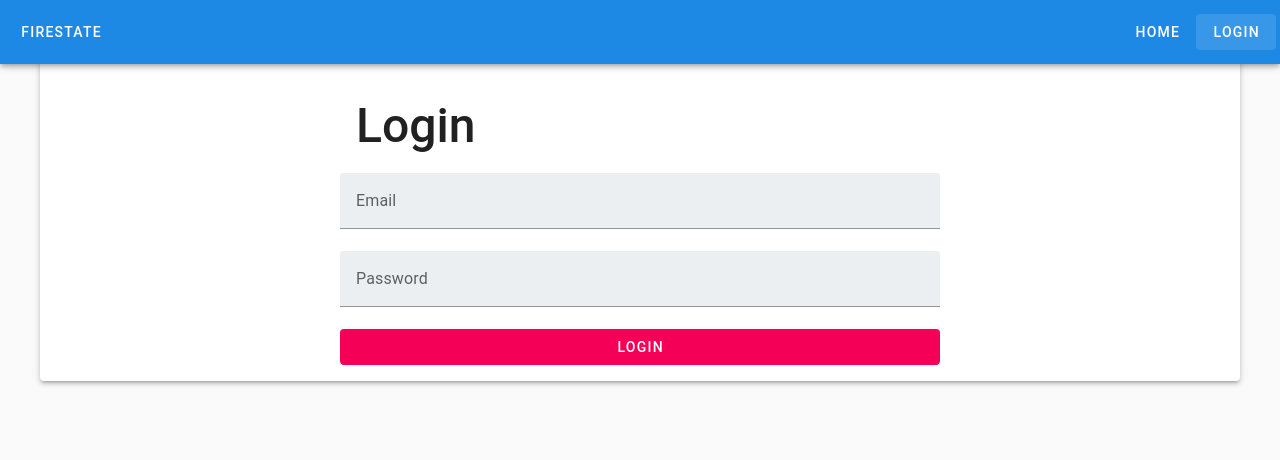
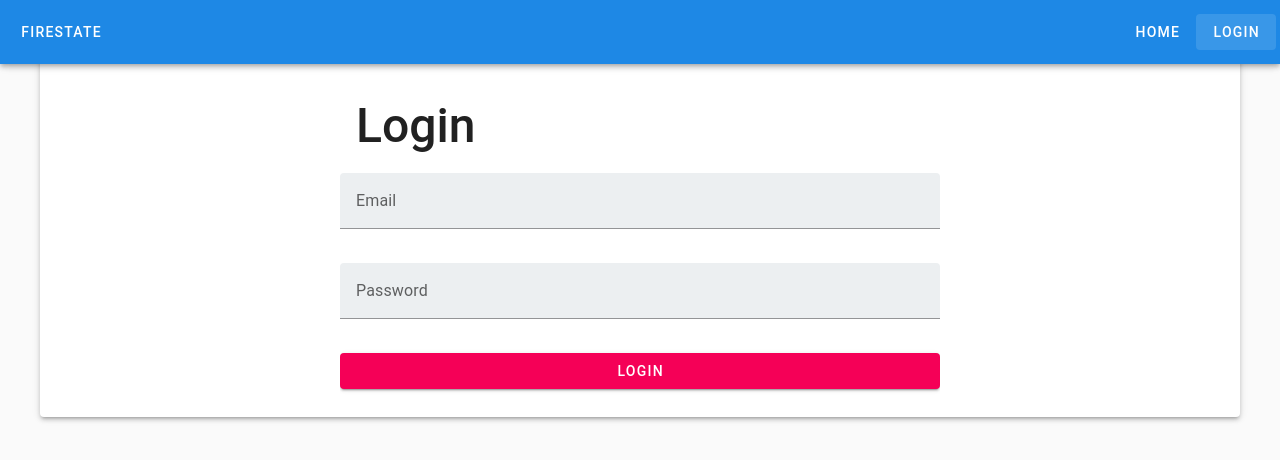
Before and after one commit to mcplux/firestate, a Vue app: page /login in a window 1280 px wide. Shown: the top 460 px of the page. Built offline with nearby package versions, Linux system fonts and the light colour scheme.

Commit message:
Validate form with VeeValidate

```diff
--- a/package.json
+++ b/package.json
@@ -12,6 +12,7 @@
   },
   "dependencies": {
     "pinia": "^2.1.7",
+    "vee-validate": "^4.13.2",
     "vue": "^3.4.29",
     "vue-router": "^4.3.3",
     "vuetify": "^3.6.13"
--- /dev/null
+++ b/src/validation/loginSchema.ts
@@ -0,0 +1,18 @@
+export const loginSchema = {
+  email(value: string) {
+    if (!value) {
+      return 'This field is required'
+    }
+
+    const regex = /^[A-Z0-9._%+-]+@[A-Z0-9.-]+\.[A-Z]{2,4}$/i
+    if (!regex.test(value)) {
+      return 'Invalid email'
+    }
+
+    return true;
+  },
+  password(value: string) {
+    if (value) return true
+    return 'This field is required'
+  }
+}
--- a/src/views/LoginView.vue
+++ b/src/views/LoginView.vue
@@ -1,5 +1,15 @@
 <script setup lang="ts">
+import { useField, useForm } from 'vee-validate'
+import { loginSchema } from '@/validation/loginSchema'
 
+const { handleSubmit } = useForm({ validationSchema: loginSchema })
+
+const email = useField('email')
+const password = useField('password')
+
+console.log(email)
+
+const submit = handleSubmit(() => console.log('Sending...'))
 </script>
 
 <template>
@@ -13,15 +23,21 @@
         type="email"
         label="Email"
         bg-color="blue-grey-lighten-5"
+        class="mb-3"
+        v-model="email.value.value"
+        :error-messages="email.errorMessage.value"
       />
 
       <v-text-field
         type="password"
         label="Password"
         bg-color="blue-grey-lighten-5"
+        class="mb-3"
+        v-model="password.value.value"
+        :error-messages="password.errorMessage.value"
       />
 
-      <v-btn block color="pink-accent-3">
+      <v-btn block color="pink-accent-3" @click="submit" class="mb-3">
         Login
       </v-btn>
     </v-form>
```
Also changed, not shown: 1 other file (tests, documents, lock files or other folders).
